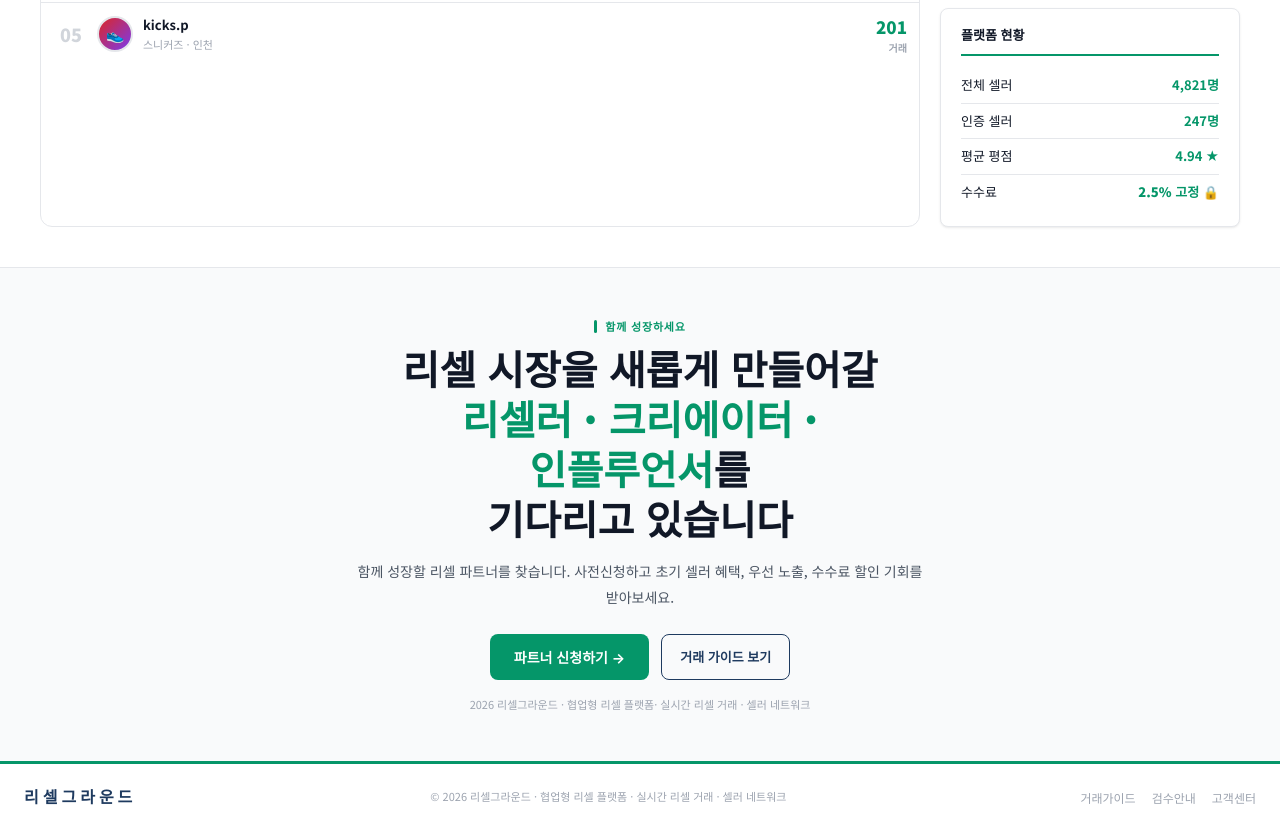
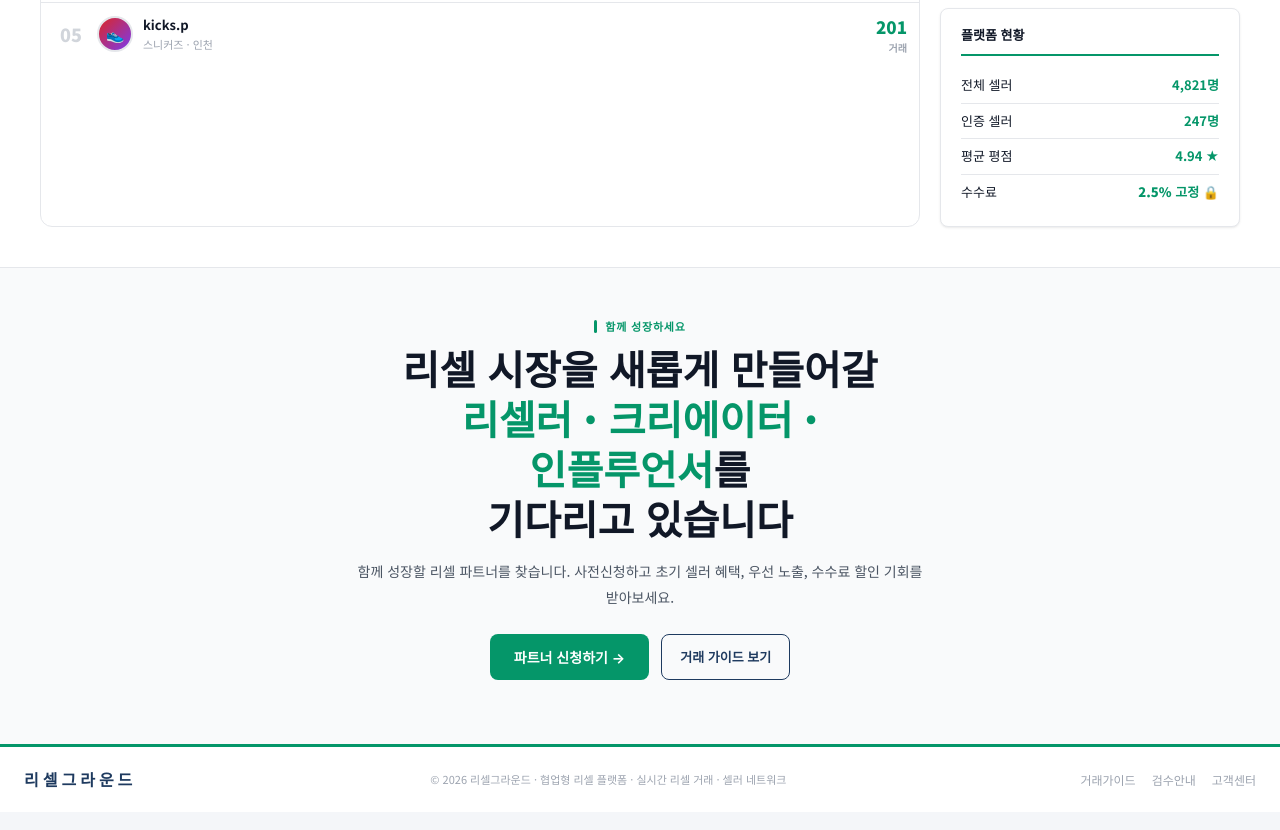
Before and after one commit to lee123331/resellground, a website: page index.html in a window 1280 px wide. Shown: the part 4203-5033 px from the top of the page. Drawn offline with Linux system fonts and the light colour scheme.

```diff
--- a/index.html
+++ b/index.html
@@ -379,7 +379,7 @@
         <button class="btn btn--p btn--lg" id="ctaBtn">파트너 신청하기 →</button>
         <button class="btn btn--outline-brand" data-goto="guide">거래 가이드 보기</button>
       </div>
-      <p style="font-size:11px;color:var(--text-mute);margin-top:var(--s4)">2026 리셀그라운드 · 협업형 리셀 플랫폼· 실시간 리셀 거래 · 셀러 네트워크</p>
+      <p style="font-size:11px;color:var(--text-mute);margin-top:var(--s4)"></p>
     </div>
   </section>
 
```
